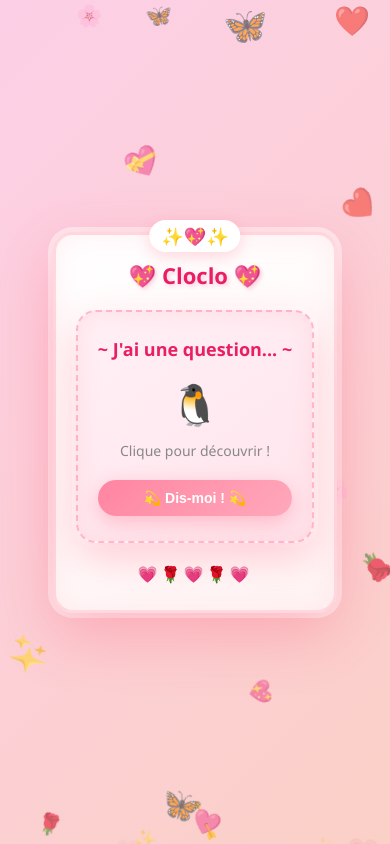
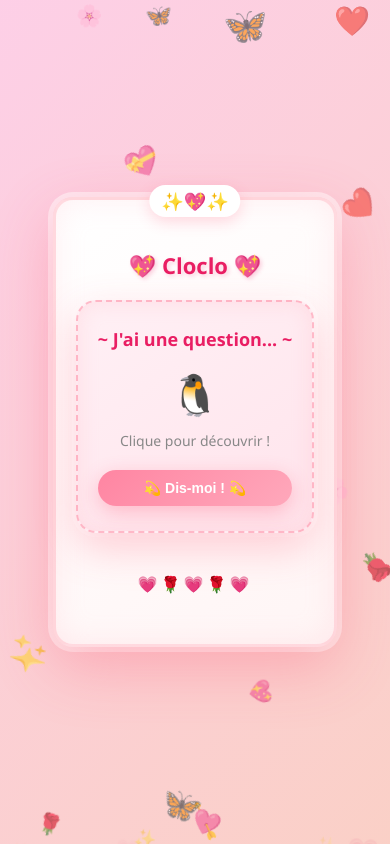
Before and after one commit to pinocchio2001/val, a plain HTML site: page index.html in a window 390 px wide. Drawn offline with Linux system fonts and the light colour scheme.

Commit message:
Update index.html

```diff
--- a/index.html
+++ b/index.html
@@ -17,13 +17,15 @@
       background-size: 400% 400%;
       animation: gradientShift 8s ease infinite;
       min-height: 100vh;
+      min-height: 100dvh; /* Dynamic viewport height for mobile */
       display: flex;
       justify-content: center;
       align-items: center;
       text-align: center;
       color: #333;
-      overflow: hidden;
+      overflow: auto; /* Allow scrolling if needed */
       position: relative;
+      padding: 20px 15px; /* Add padding to prevent edge touching */
     }
 
     @keyframes gradientShift {
@@ -107,6 +109,10 @@
       position: relative;
       z-index: 1;
       border: 3px solid rgba(255, 182, 193, 0.5);
+      min-height: 500px; /* Hauteur minimale fixe */
+      display: flex;
+      flex-direction: column;
+      justify-content: center;
     }
 
     .card::before {
@@ -258,8 +264,11 @@
       margin-top: 25px;
       font-size: 22px;
       font-weight: bold;
-      min-height: 40px;
+      min-height: 80px; /* Hauteur fixe pour le message */
       animation: fadeIn 0.5s ease;
+      display: flex;
+      align-items: center;
+      justify-content: center;
     }
 
     @keyframes fadeIn {
@@ -288,12 +297,15 @@
       body {
         padding: 15px;
         align-items: center;
+        justify-content: center;
       }
 
       .card {
         padding: 25px 20px;
         border-radius: 20px;
         max-width: 100%;
+        margin: auto; /* Center horizontally */
+        min-height: 450px; /* Hauteur minimale pour mobile */
       }
 
       .card::before {
@@ -350,6 +362,7 @@
       #message {
         font-size: 18px;
         margin-top: 20px;
+        min-height: 70px; /* Hauteur fixe pour mobile */
       }
 
       .footer-deco {
```
